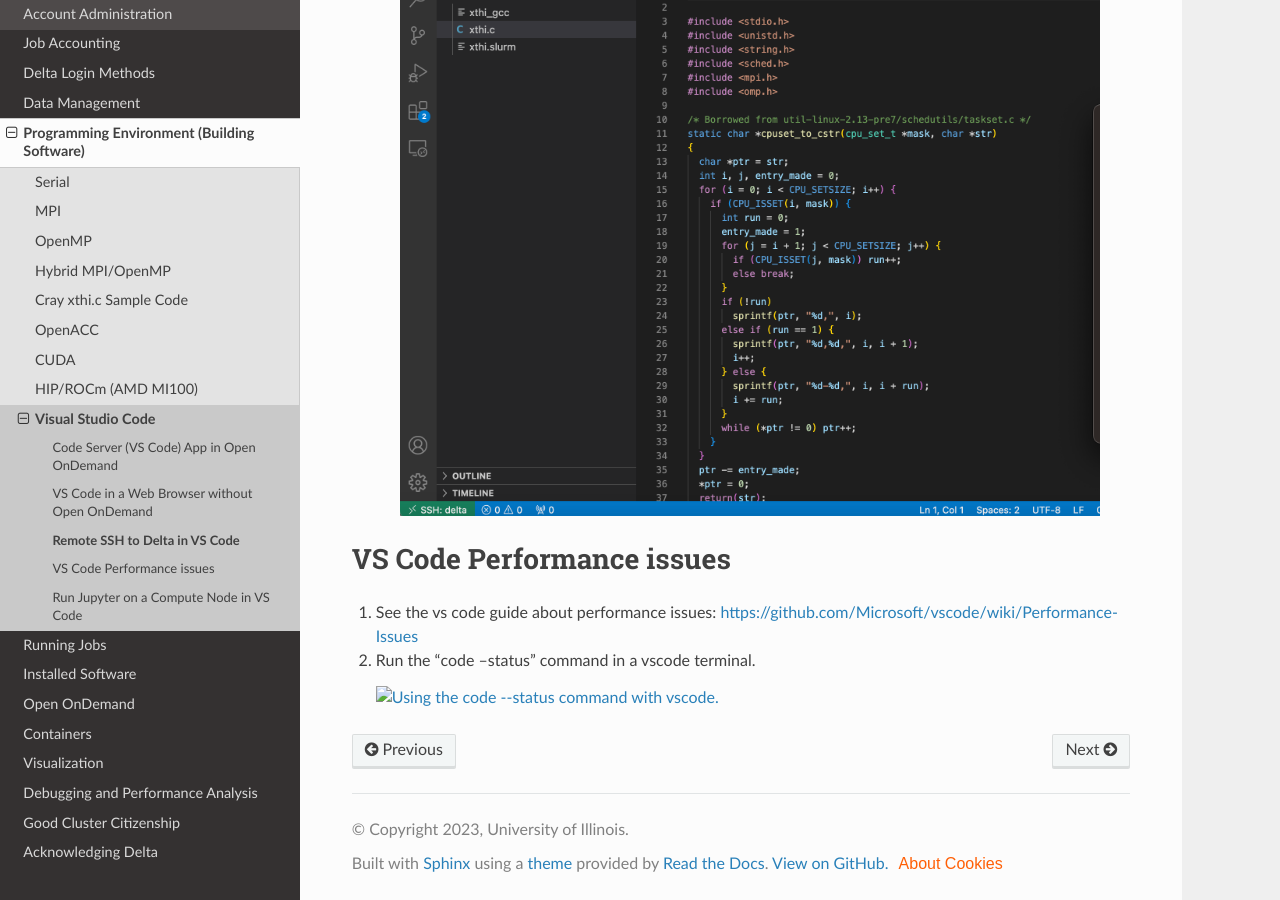
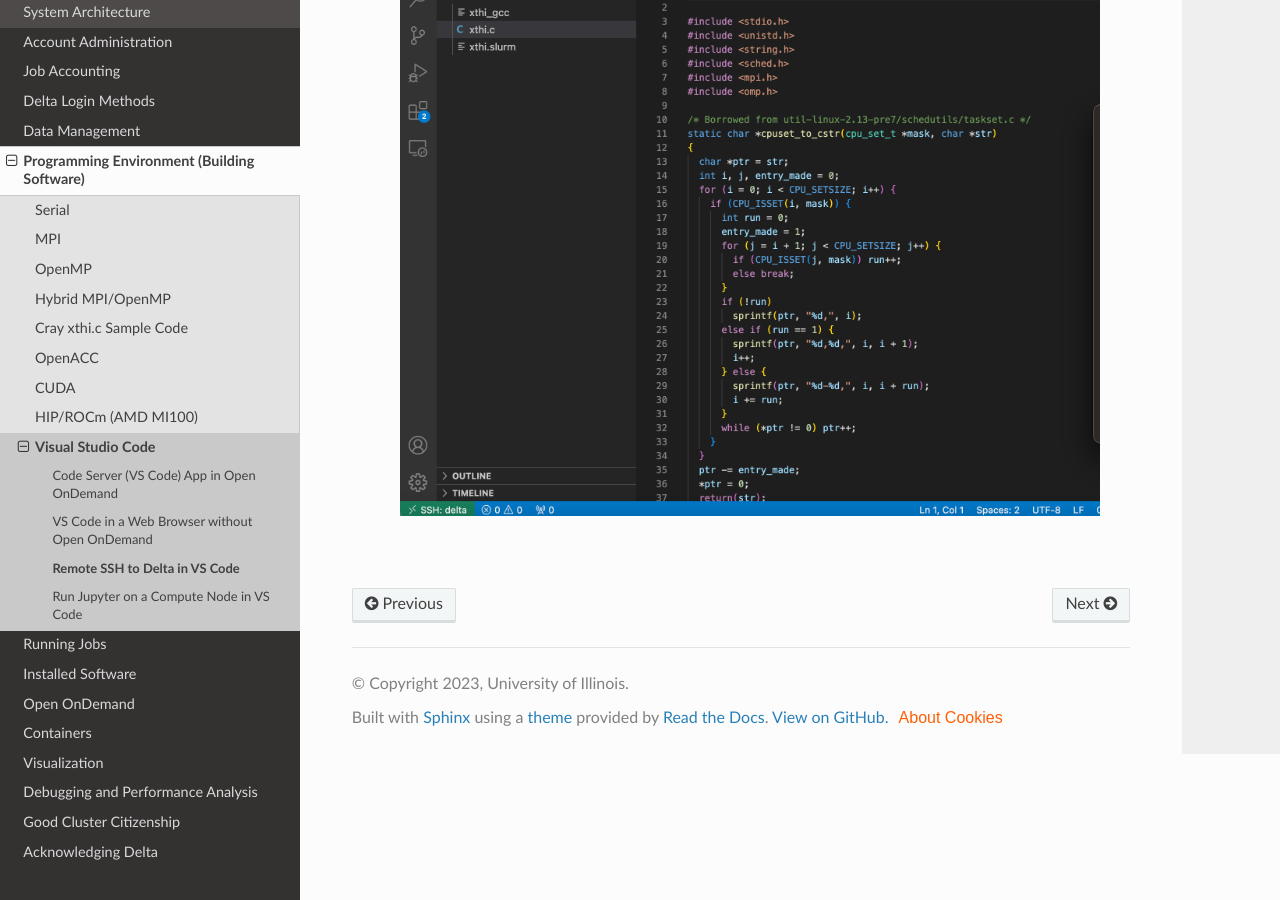
Before and after one commit to ncsa/Delta_doc, a Sphinx documentation site: the page built from docs/source/user_guide/vscode/remote_ssh.rst, in a window 1280 px wide and 900 px high, scrolled down 1225 px. Built offline with Sphinx 7.4.7 and the Read the Docs theme 3.1.0, drawn with Linux system fonts in a browser that asks for light colours.

Commit message:
Update remote_ssh.rst moved performance section to separate file

```diff
--- a/docs/source/user_guide/vscode/remote_ssh.rst
+++ b/docs/source/user_guide/vscode/remote_ssh.rst
@@ -49,13 +49,4 @@ Remote SSH to Delta in VS Code
          :alt: Using VS Code to work with a C file on Delta.
          :width: 700
 
-VS Code Performance issues
-==================================
-
-#. See the vs code guide about performance issues: `<https://github.com/Microsoft/vscode/wiki/Performance-Issues>`_
-
-#. Run the "code --status" command in a vscode terminal.
-
-   ..  image:: ../images/prog_env/01_code_status.png
-       :alt: Using the code --status command with vscode.
-       :width: 700
+|
```
